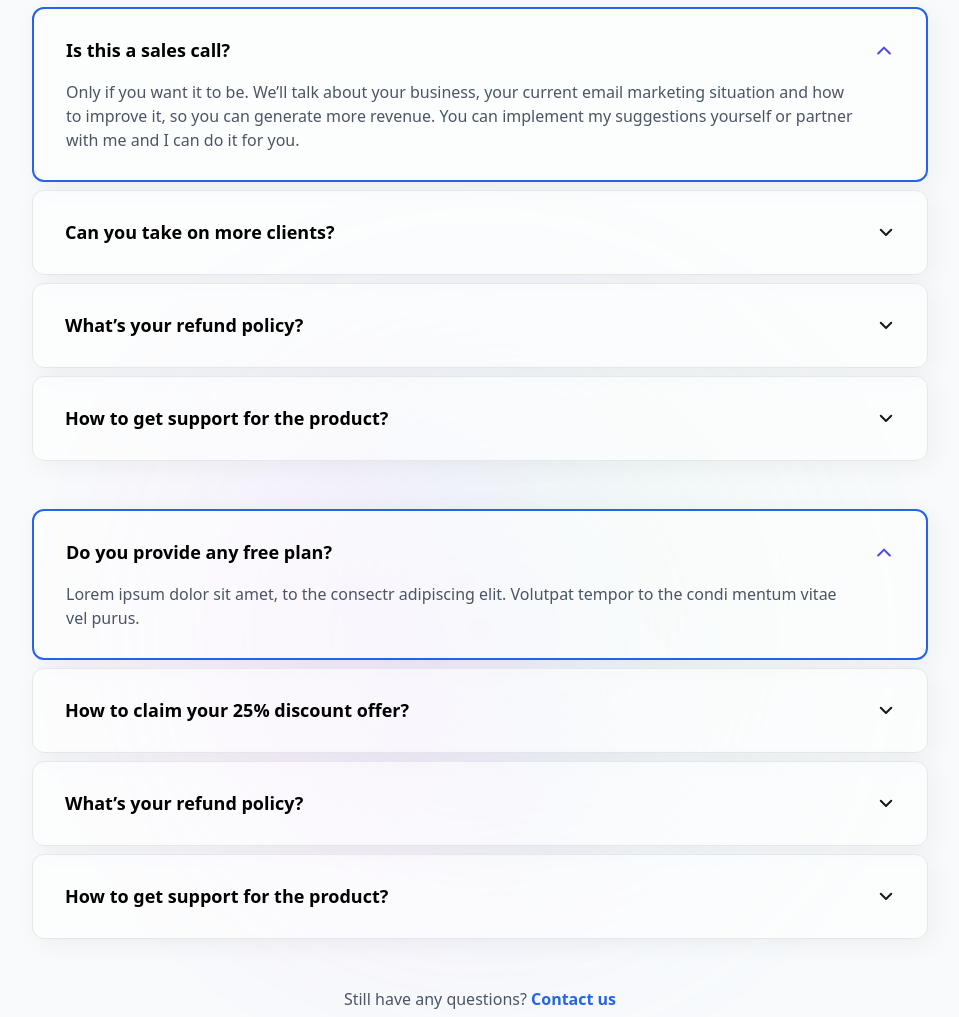
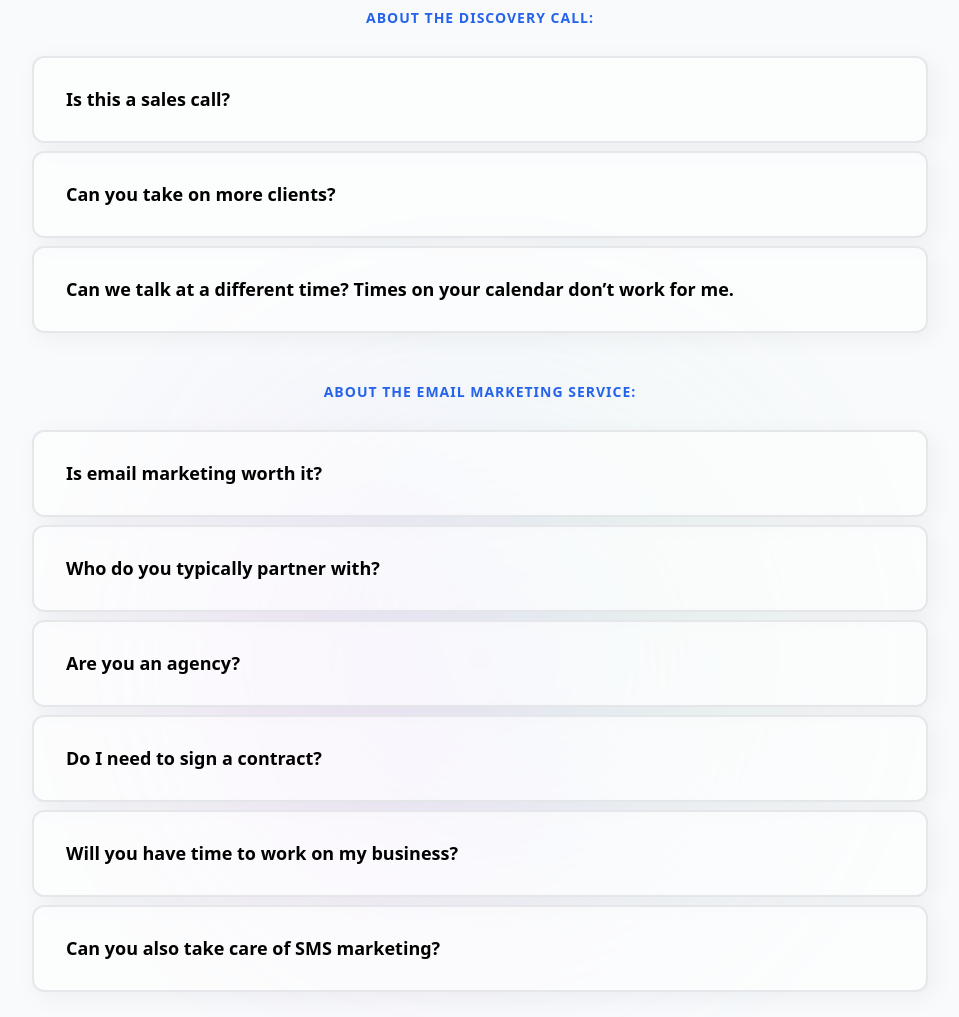
Before and after one commit to Octubrus/Email-Operator, a website: page public/index.html in a window 1280 px wide. Shown: the part 9295-10312 px from the top of the page, without its empty margins (160-1119 px from the left). Drawn offline with Linux system fonts and the light colour scheme; a web font is replaced by a local one.

Commit message:
added pretty faqs

```diff
--- a/public/index.html
+++ b/public/index.html
@@ -745,146 +745,104 @@
         <div class="relative z-10 container px-4 mx-auto">
           <div class="md:max-w-4xl mx-auto">
             <h2 class="mb-16 text-6xl md:text-8xl xl:text-10xl text-center font-bold font-heading tracking-px-n leading-none">Frequently Asked Questions</h2>
+            <p class="mb-7 text-sm text-blue-600 text-center font-semibold uppercase tracking-px">About the Discovery Call:</p>
             <div class="mb-11 flex flex-wrap -m-1">
               <div class="w-full p-1">
-                <a href="#">
-                  <div class="py-7 px-8 bg-white bg-opacity-60 border-2 border-blue-600 rounded-2xl shadow-10xl">
+                <div class="py-7 px-8 bg-white bg-opacity-60 border-2 border-gray-200 rounded-2xl shadow-10xl cursor-pointer" onclick="this.classList.toggle('border-blue-600'); this.querySelector('.answer').classList.toggle('hidden')">
                   <div class="flex flex-wrap justify-between -m-2">
                     <div class="flex-1 p-2">
-                        <h3 class="mb-4 text-lg font-semibold leading-normal">Is this a sales call?</h3>
-                        <p class="text-gray-600 font-medium">Only if you want it to be. We’ll talk about your business, your current email marketing situation and how to improve it, so you can generate more revenue. You can implement my suggestions yourself or partner with me and I can do it for you.</p>
-                      </div>
-                      <div class="w-auto p-2">
-                        <svg class="relative top-1" width="20" height="20" viewbox="0 0 20 20" fill="none" xmlns="http://www.w3.org/2000/svg">
-                          <path d="M4.16732 12.5L10.0007 6.66667L15.834 12.5" stroke="#4F46E5" stroke-width="2" stroke-linecap="round" stroke-linejoin="round"></path>
-                        </svg>
+                      <h3 class="text-lg font-semibold leading-normal">Is this a sales call?</h3>
+                      <p class="answer text-gray-600 font-medium hidden">Only if you want it to be. We’ll talk about your business, your current email marketing situation and how to improve it, so you can generate more revenue. You can implement my suggestions yourself or partner with me and I can do it for you.</p>
                     </div>
                   </div>
                 </div>
-                </a>
               </div>
               <div class="w-full p-1">
-                <a href="#">
-                  <div class="py-7 px-8 bg-white bg-opacity-60 border border-gray-200 hover:border-gray-300 rounded-2xl shadow-10xl">
+                <div class="py-7 px-8 bg-white bg-opacity-60 border-2 border-gray-200 rounded-2xl shadow-10xl cursor-pointer" onclick="this.classList.toggle('border-blue-600'); this.querySelector('.answer').classList.toggle('hidden')">
                   <div class="flex flex-wrap justify-between -m-2">
                     <div class="flex-1 p-2">
                       <h3 class="text-lg font-semibold leading-normal">Can you take on more clients?</h3>
-                      </div>
-                      <div class="w-auto p-2">
-                        <svg class="relative top-1" width="18" height="18" viewbox="0 0 18 18" fill="none" xmlns="http://www.w3.org/2000/svg">
-                          <path d="M14.25 6.75L9 12L3.75 6.75" stroke="#18181B" stroke-width="2" stroke-linecap="round" stroke-linejoin="round"></path>
-                        </svg>
+                      <p class="answer text-gray-600 font-medium hidden">To provide a white-glove level of service and attention to my partners I limit the number of brands I work with to three (3) at a time. If you wish to partner with me but I'm fully booked I will place you on a VIP waiting list and will contact you the moment I can accommodate new partnerships.</p>
                     </div>
                   </div>
                 </div>
-                </a>
               </div>
               <div class="w-full p-1">
-                <a href="#">
-                  <div class="py-7 px-8 bg-white bg-opacity-60 border border-gray-200 hover:border-gray-300 rounded-2xl shadow-10xl">
+                <div class="py-7 px-8 bg-white bg-opacity-60 border-2 border-gray-200 rounded-2xl shadow-10xl cursor-pointer" onclick="this.classList.toggle('border-blue-600'); this.querySelector('.answer').classList.toggle('hidden')">
                   <div class="flex flex-wrap justify-between -m-2">
                     <div class="flex-1 p-2">
-                        <h3 class="text-lg font-semibold leading-normal">What’s your refund policy?</h3>
-                      </div>
-                      <div class="w-auto p-2">
-                        <svg class="relative top-1" width="18" height="18" viewbox="0 0 18 18" fill="none" xmlns="http://www.w3.org/2000/svg">
-                          <path d="M14.25 6.75L9 12L3.75 6.75" stroke="#18181B" stroke-width="2" stroke-linecap="round" stroke-linejoin="round"></path>
-                        </svg>
+                      <h3 class="text-lg font-semibold leading-normal">Can we talk at a different time? Times on your calendar don’t work for me.</h3>
+                      <p class="answer text-gray-600 font-medium hidden">Certainly. If you want to get in touch but can’t find any suitable time on my calendar, please email me at hello@augustinasv.com with your availability and we can figure something out.</p>
                     </div>
                   </div>
                 </div>
-                </a>
               </div>
+            </div>
+
+
+            <p class="mb-7 text-sm text-blue-600 text-center font-semibold uppercase tracking-px">About the Email Marketing Service:</p>
+            <div class="mb-11 flex flex-wrap -m-1">
               <div class="w-full p-1">
-                <a href="#">
-                  <div class="py-7 px-8 bg-white bg-opacity-60 border border-gray-200 hover:border-gray-300 rounded-2xl shadow-10xl">
+                <div class="py-7 px-8 bg-white bg-opacity-60 border-2 border-gray-200 rounded-2xl shadow-10xl cursor-pointer" onclick="this.classList.toggle('border-blue-600'); this.querySelector('.answer').classList.toggle('hidden')">
                   <div class="flex flex-wrap justify-between -m-2">
                     <div class="flex-1 p-2">
-                        <h3 class="text-lg font-semibold leading-normal">How to get support for the product?</h3>
-                      </div>
-                      <div class="w-auto p-2">
-                        <svg class="relative top-1" width="18" height="18" viewbox="0 0 18 18" fill="none" xmlns="http://www.w3.org/2000/svg">
-                          <path d="M14.25 6.75L9 12L3.75 6.75" stroke="#18181B" stroke-width="2" stroke-linecap="round" stroke-linejoin="round"></path>
-                        </svg>
+                      <h3 class="text-lg font-semibold leading-normal">Is email marketing worth it?</h3>
+                      <p class="answer text-gray-600 font-medium hidden">Ad costs are rising for everyone. With CPA getting higher and higher there’s only so much you can squeeze out of your ad manager. So the easiest way to afford to run more ads is to increase your customer lifetime value (LTV). Email marketing just happens to be the easiest way to increase your customer LTV. Bigger LTV = higher margins = bigger ad budget = bigger business.</p>
                     </div>
                   </div>
                 </div>
-                </a>
               </div>
-            </div>
-
-            <div class="mb-11 flex flex-wrap -m-1">
               <div class="w-full p-1">
-                <a href="#">
-                  <div class="py-7 px-8 bg-white bg-opacity-60 border-2 border-blue-600 rounded-2xl shadow-10xl">
+                <div class="py-7 px-8 bg-white bg-opacity-60 border-2 border-gray-200 rounded-2xl shadow-10xl cursor-pointer" onclick="this.classList.toggle('border-blue-600'); this.querySelector('.answer').classList.toggle('hidden')">
                   <div class="flex flex-wrap justify-between -m-2">
                     <div class="flex-1 p-2">
-                        <h3 class="mb-4 text-lg font-semibold leading-normal">Do you provide any free plan?</h3>
-                        <p class="text-gray-600 font-medium">Lorem ipsum dolor sit amet, to the consectr adipiscing elit. Volutpat tempor to the condi mentum vitae vel purus.</p>
-                      </div>
-                      <div class="w-auto p-2">
-                        <svg class="relative top-1" width="20" height="20" viewbox="0 0 20 20" fill="none" xmlns="http://www.w3.org/2000/svg">
-                          <path d="M4.16732 12.5L10.0007 6.66667L15.834 12.5" stroke="#4F46E5" stroke-width="2" stroke-linecap="round" stroke-linejoin="round"></path>
-                        </svg>
+                      <h3 class="text-lg font-semibold leading-normal">Who do you typically partner with?</h3>
+                      <p class="answer text-gray-600 font-medium hidden">I typically partner with businesses who have an email list, are running ads and generate at least $20k/month in revenue.</p>
                     </div>
                   </div>
                 </div>
-                </a>
               </div>
               <div class="w-full p-1">
-                <a href="#">
-                  <div class="py-7 px-8 bg-white bg-opacity-60 border border-gray-200 hover:border-gray-300 rounded-2xl shadow-10xl">
+                <div class="py-7 px-8 bg-white bg-opacity-60 border-2 border-gray-200 rounded-2xl shadow-10xl cursor-pointer" onclick="this.classList.toggle('border-blue-600'); this.querySelector('.answer').classList.toggle('hidden')">
                   <div class="flex flex-wrap justify-between -m-2">
                     <div class="flex-1 p-2">
-                        <h3 class="text-lg font-semibold leading-normal">How to claim your 25% discount offer?</h3>
-                      </div>
-                      <div class="w-auto p-2">
-                        <svg class="relative top-1" width="18" height="18" viewbox="0 0 18 18" fill="none" xmlns="http://www.w3.org/2000/svg">
-                          <path d="M14.25 6.75L9 12L3.75 6.75" stroke="#18181B" stroke-width="2" stroke-linecap="round" stroke-linejoin="round"></path>
-                        </svg>
+                      <h3 class="text-lg font-semibold leading-normal">Are you an agency?</h3>
+                      <p class="answer text-gray-600 font-medium hidden">No, the Email Operator is run and operated by Augustinas Venclovas. While the agency model can work, I believe it is flawed and doesn’t serve the best interests of the brand or the professionals who provide the service.</p>
                     </div>
                   </div>
                 </div>
-                </a>
               </div>
               <div class="w-full p-1">
-                <a href="#">
-                  <div class="py-7 px-8 bg-white bg-opacity-60 border border-gray-200 hover:border-gray-300 rounded-2xl shadow-10xl">
+                <div class="py-7 px-8 bg-white bg-opacity-60 border-2 border-gray-200 rounded-2xl shadow-10xl cursor-pointer" onclick="this.classList.toggle('border-blue-600'); this.querySelector('.answer').classList.toggle('hidden')">
                   <div class="flex flex-wrap justify-between -m-2">
                     <div class="flex-1 p-2">
-                        <h3 class="text-lg font-semibold leading-normal">What’s your refund policy?</h3>
-                      </div>
-                      <div class="w-auto p-2">
-                        <svg class="relative top-1" width="18" height="18" viewbox="0 0 18 18" fill="none" xmlns="http://www.w3.org/2000/svg">
-                          <path d="M14.25 6.75L9 12L3.75 6.75" stroke="#18181B" stroke-width="2" stroke-linecap="round" stroke-linejoin="round"></path>
-                        </svg>
+                      <h3 class="text-lg font-semibold leading-normal">Do I need to sign a contract?</h3>
+                      <p class="answer text-gray-600 font-medium hidden">No. We will agree on a monthly retainer and should we part ways, we will give the other party a two-week courtesy notice. We part as friends and you also get to keep everything I built for your brand.</p>
                     </div>
                   </div>
                 </div>
-                </a>
               </div>
               <div class="w-full p-1">
-                <a href="#">
-                  <div class="py-7 px-8 bg-white bg-opacity-60 border border-gray-200 hover:border-gray-300 rounded-2xl shadow-10xl">
+                <div class="py-7 px-8 bg-white bg-opacity-60 border-2 border-gray-200 rounded-2xl shadow-10xl cursor-pointer" onclick="this.classList.toggle('border-blue-600'); this.querySelector('.answer').classList.toggle('hidden')">
                   <div class="flex flex-wrap justify-between -m-2">
                     <div class="flex-1 p-2">
-                        <h3 class="text-lg font-semibold leading-normal">How to get support for the product?</h3>
-                      </div>
-                      <div class="w-auto p-2">
-                        <svg class="relative top-1" width="18" height="18" viewbox="0 0 18 18" fill="none" xmlns="http://www.w3.org/2000/svg">
-                          <path d="M14.25 6.75L9 12L3.75 6.75" stroke="#18181B" stroke-width="2" stroke-linecap="round" stroke-linejoin="round"></path>
-                        </svg>
+                      <h3 class="text-lg font-semibold leading-normal">Will you have time to work on my business?</h3>
+                      <p class="answer text-gray-600 font-medium hidden">Yes. To ensure I have the time, energy and creative capacity to give your business the attention it deserves, I intentionally limit the number of businesses I partner with to three (3) at a time.</p>
                     </div>
                   </div>
                 </div>
-                </a>
+              </div>
+              <div class="w-full p-1">
+                <div class="py-7 px-8 bg-white bg-opacity-60 border-2 border-gray-200 rounded-2xl shadow-10xl cursor-pointer" onclick="this.classList.toggle('border-blue-600'); this.querySelector('.answer').classList.toggle('hidden')">
+                  <div class="flex flex-wrap justify-between -m-2">
+                    <div class="flex-1 p-2">
+                      <h3 class="text-lg font-semibold leading-normal">Can you also take care of SMS marketing?</h3>
+                      <p class="answer text-gray-600 font-medium hidden">Yes. Once your email marketing is in a good place, we can look into introducing SMS marketing.</p>
                     </div>
                   </div>
-
-            <p class="text-gray-600 text-center font-medium">
-              <span>Still have any questions?</span>
-              <a class="font-semibold text-blue-600 hover:text-blue-700" href="#">Contact us</a>
-            </p>
+                </div>
+              </div>
+            </div>
           </div>
         </div>
       </section>
```
Also changed, not shown: src/html/index.html (+39 -81 lines), public/css/tailwind/tailwind.css, public/css/tailwind/tailwind.min.css. Lines whose indentation alone changed are shown as unchanged.
